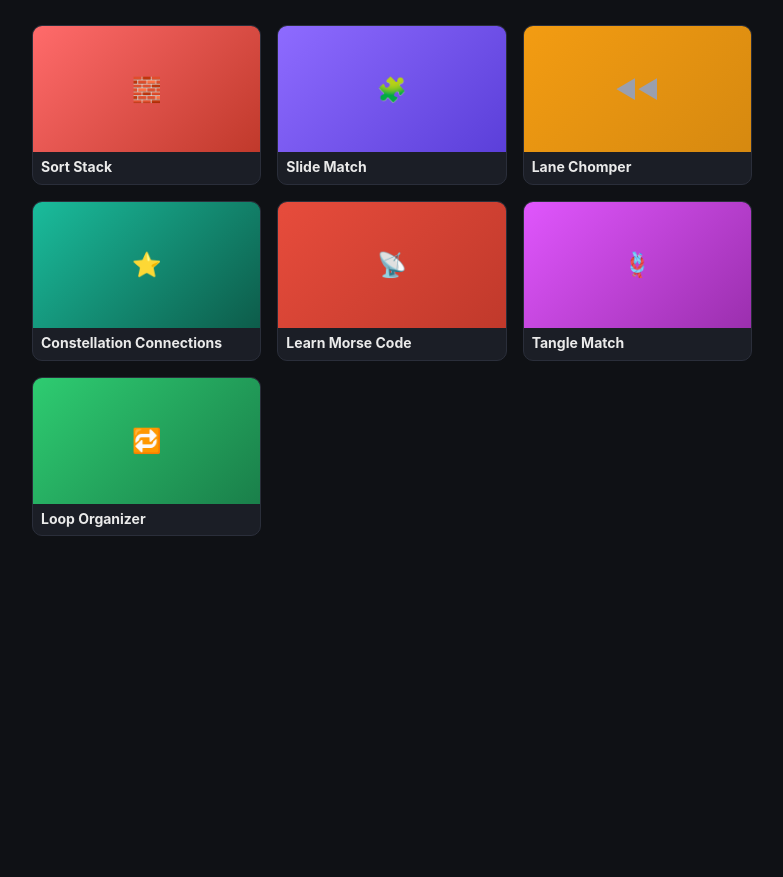
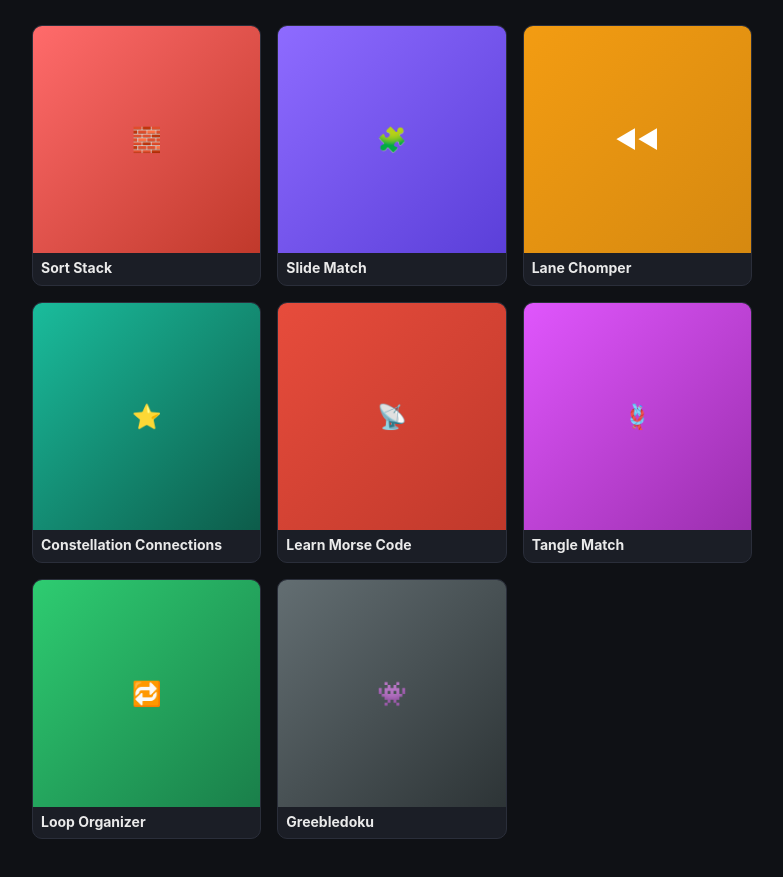
Before and after one commit to GiddyGames/GiddyGames.github.io, a plain HTML site: page index.html in a window 1280 px wide. Shown: the part 61-938 px from the top of the page, without its empty margins (248-1031 px from the left). Before the commit the page ends 800 px from the top, so only its background shows below. Drawn offline with Linux system fonts and the light colour scheme.

Commit message:
Update index.html

```diff
--- a/index.html
+++ b/index.html
@@ -1,9 +1,10 @@
 <!DOCTYPE html>
 <!--
   Casual Games Hub
-  v1.5
+  v1.6
 
   Changelog:
+  v1.6 - Added Greebledoku
   v1.5 - Added Loop Organizer
   v1.4 - Added Tangle Match
   v1.3 - Added Learn Morse Code
@@ -62,7 +63,7 @@
   }
   .thumb{
     width:100%;
-    aspect-ratio:1.8/1;
+    aspect-ratio:1/1;
     background:var(--placeholder-color, linear-gradient(135deg,#2a2e3a,#1b1e26));
     display:flex;
     align-items:center;
@@ -106,11 +107,12 @@
   const GAMES = [
     { title: "Sort Stack",              path: "sort-stack/",              thumb: "", color: "linear-gradient(135deg,#ff6b6b,#c0392b)", emoji: "🧱" },
     { title: "Slide Match",             path: "slide-match/",             thumb: "", color: "linear-gradient(135deg,#8e6bff,#5b3fd9)", emoji: "🧩" },
-    { title: "Lane Chomper",            path: "lane-chomper/",            thumb: "", color: "linear-gradient(135deg,#f39c12,#d68910)", emoji: "◀◀" },
+    { title: "Lane Chomper",            path: "lane-chomper/",            thumb: "", color: "linear-gradient(135deg,#f39c12,#d68910)", emoji: "◀◀", iconColor: "#ffffff" },
     { title: "Constellation Connections", path: "constellation-game/",     thumb: "", color: "linear-gradient(135deg,#1abc9c,#0d5c4a)", emoji: "⭐" },
     { title: "Learn Morse Code",        path: "learn-morse-code/",        thumb: "", color: "linear-gradient(135deg,#e74c3c,#c0392b)", emoji: "📡" },
     { title: "Tangle Match",            path: "tangle-match/",            thumb: "", color: "linear-gradient(135deg,#e056fd,#9b2fae)", emoji: "🪢" },
     { title: "Loop Organizer",          path: "loop-organizer/",          thumb: "", color: "linear-gradient(135deg,#2ecc71,#1a7f4a)", emoji: "🔁" },
+    { title: "Greebledoku",             path: "greebledoku/",             thumb: "", color: "linear-gradient(135deg,#636e72,#2d3436)", emoji: "👾" },
   ];
   // -----------------------------
 
@@ -124,6 +126,7 @@
     const thumb = document.createElement('div');
     thumb.className = 'thumb';
     if(game.color) thumb.style.setProperty('--placeholder-color', game.color);
+    if(game.iconColor) thumb.style.color = game.iconColor;
 
     if(game.thumb){
       const img = document.createElement('img');
```
